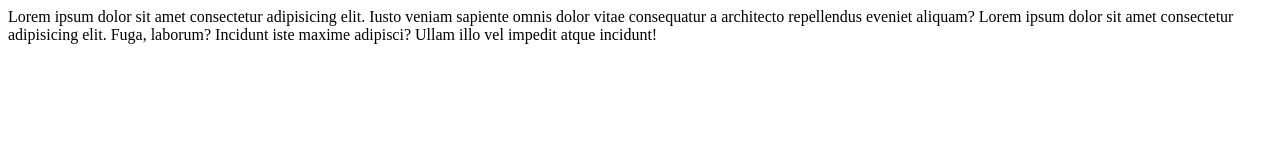
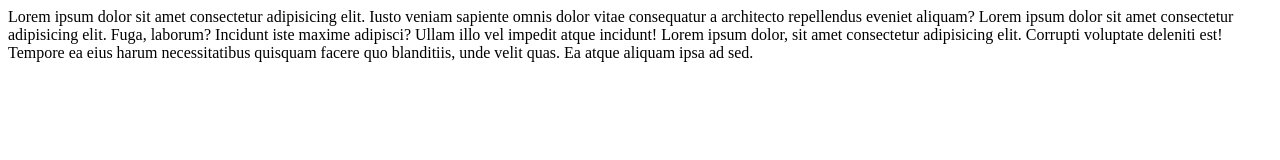
Before and after one commit to Jagdish-bisht/jagdish, a plain HTML site: page index.html in a window 1280 px wide. Drawn offline with Linux system fonts and the light colour scheme.

Commit message:
adding few line in the paragraph

```diff
--- a/index.html
+++ b/index.html
@@ -10,6 +10,10 @@
     sapiente omnis dolor vitae consequatur a architecto repellendus eveniet
     aliquam? Lorem ipsum dolor sit amet consectetur adipisicing elit. Fuga,
     laborum? Incidunt iste maxime adipisci? Ullam illo vel impedit atque
-    incidunt!
+
+
+    incidunt! Lorem ipsum dolor, sit amet consectetur adipisicing elit. Corrupti
+    voluptate deleniti est! Tempore ea eius harum necessitatibus quisquam facere
+    quo blanditiis, unde velit quas. Ea atque aliquam ipsa ad sed.
   </body>
 </html>
```
